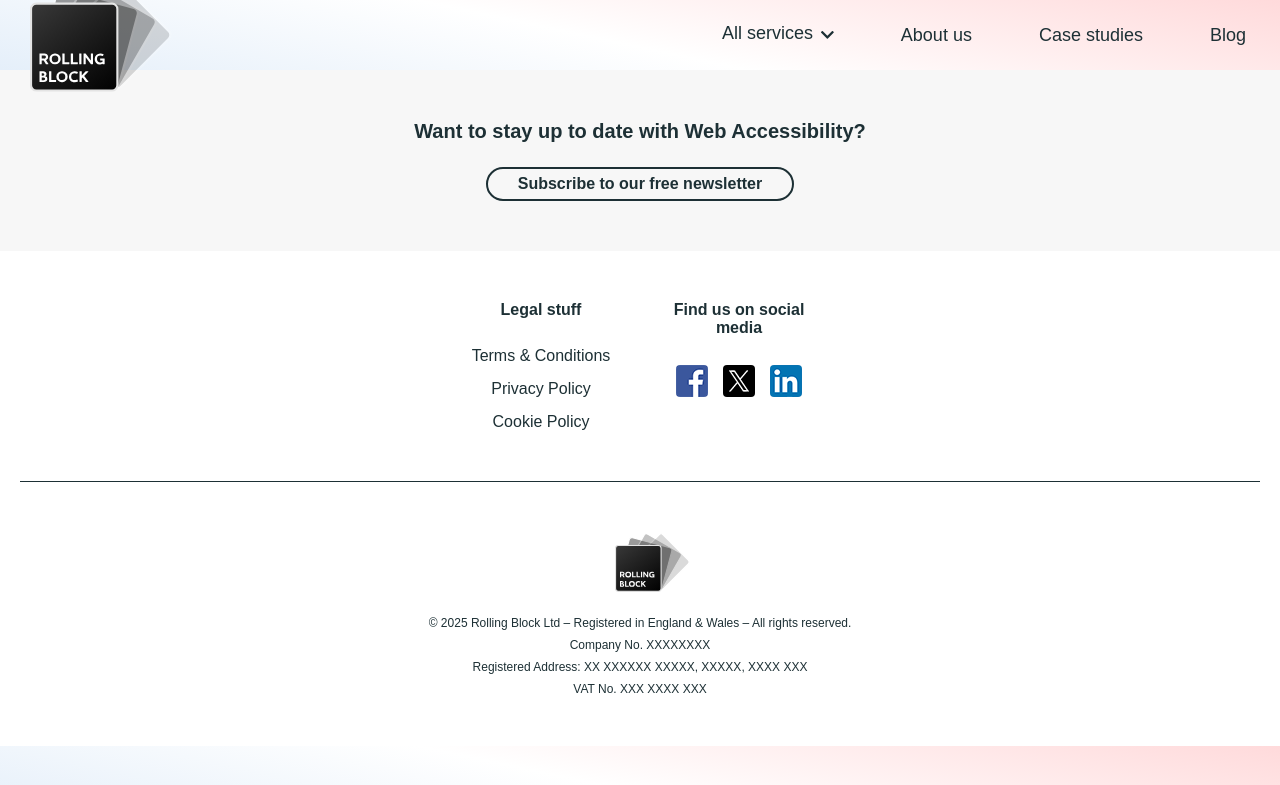
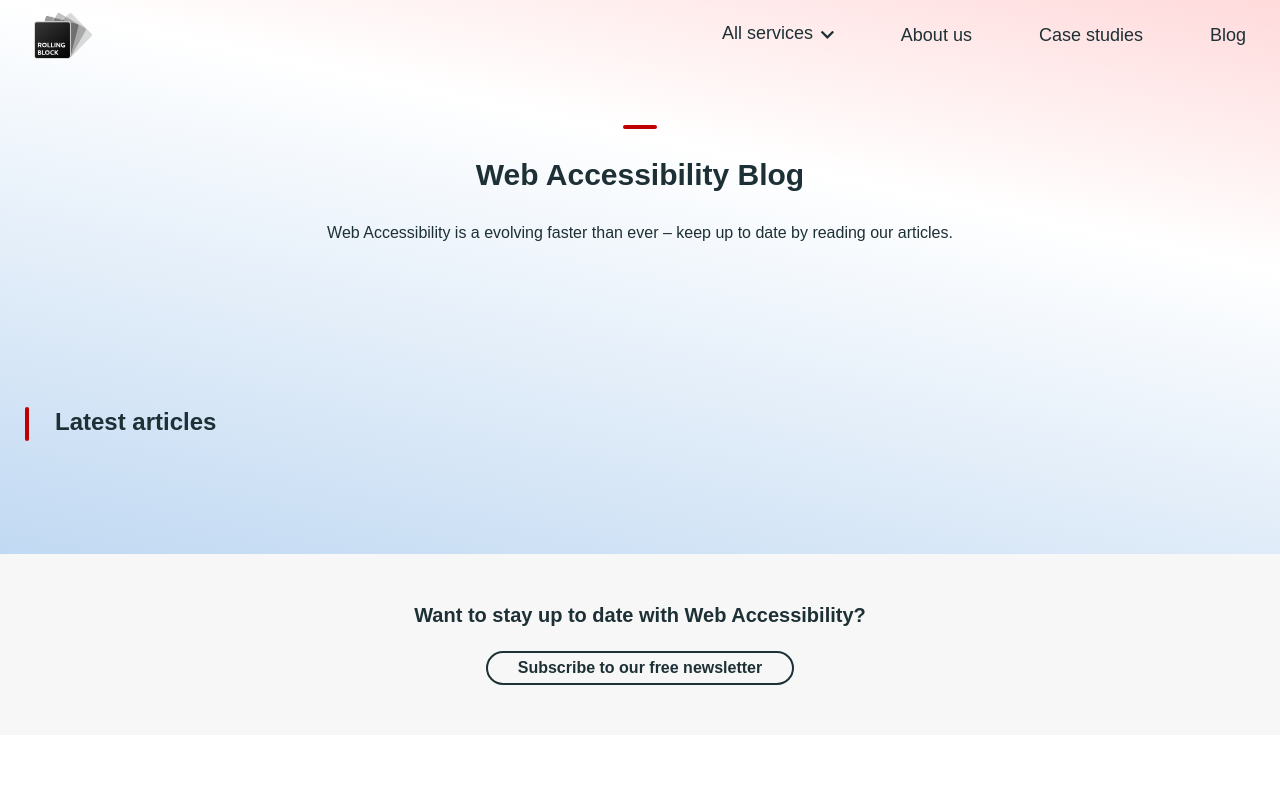
Before and after one commit to WillisDyson/project-rb, a React (Create React App) app: page /blog in a window 1280 px wide. Shown: the top 785 px of the page. Built offline with nearby package versions, Linux system fonts and the light colour scheme; a web font is replaced by a local one.

Commit message:
Blog page routing setup

```diff
--- a/src/App.js
+++ b/src/App.js
@@ -1,6 +1,7 @@
 import { BrowserRouter as Router, Route, Routes } from "react-router-dom";
 import Homepage from "./pages/Homepage";
 import AboutPage from "./pages/AboutUs";
+import Blog from "./pages/Blog";
 import NavBar from "./components/navigation/NavBar";
 import Footer from "components/footer/Footer";
 import "./App.css";
@@ -14,6 +15,7 @@ function App() {
           <Routes>
             <Route path="/" element={<Homepage />} />
             <Route path="/about" element={<AboutPage />} />
+            <Route path="/blog" element={<Blog />} />
           </Routes>
         </main>
         <Footer/>
--- a/src/components/generic/slice/Slice.module.scss
+++ b/src/components/generic/slice/Slice.module.scss
@@ -50,11 +50,11 @@
                 border-radius: 2px;
                 content: "";
                 display: inline-block;
-                height: 36px;
+                height: 34px;
                 margin-right: 26px;
                 position: relative;
                 top: 2px;
-                width: 8px;
+                width: 4px;
             }
         }
     }
--- a/src/components/header/Header.module.scss
+++ b/src/components/header/Header.module.scss
@@ -15,10 +15,10 @@
                 border-radius: 2px;
                 content: "";
                 display: block;
-                height: 5px;
+                height: 4px;
                 position: relative;
                 margin: 0 auto 25px;
-                width: 37px;
+                width: 34px;
         }
     }
 
--- a/src/components/navigation/NavBar.module.scss
+++ b/src/components/navigation/NavBar.module.scss
@@ -13,7 +13,8 @@
 
     &__logo {
         margin-right: auto;
-        padding: 0 59px 0 0;
+        padding: 0 59px 0 4px;
+        width: 60px;
     }
 
     a {
--- /dev/null
+++ b/src/pages/Blog.js
@@ -0,0 +1,22 @@
+import Header from "components/header/Header";
+import Slice from "components/generic/slice/Slice";
+
+const Blog = () => {
+  return (
+    <>
+      <Header
+        headerText={<>Web Accessibility Blog</>}
+        descText={
+          <>
+            Web Accessibility is a evolving faster than ever – keep up to date by
+            reading our articles.
+          </>
+        }
+      />
+      <Slice headerText={<>Latest articles</>}>
+      </Slice>
+    </>
+  );
+};
+
+export default Blog;
--- a/src/pages/Homepage.js
+++ b/src/pages/Homepage.js
@@ -17,7 +17,7 @@ const Homepage = () => {
         buttonText={<>{heroInfo.buttonText}</>}
         buttonUrl={heroInfo.buttonUrl}
       />
-      <Slice headerText={<>Why invest in Web Accessibility?</>} id="hero-anchor">
+      <Slice headerText={<>Why invest in Web Accessibility?</>}>
         <TilesGrid noOfColumns={2}>
           {whyAccessibility.map((tile, idx) => (
             <Tile
```
